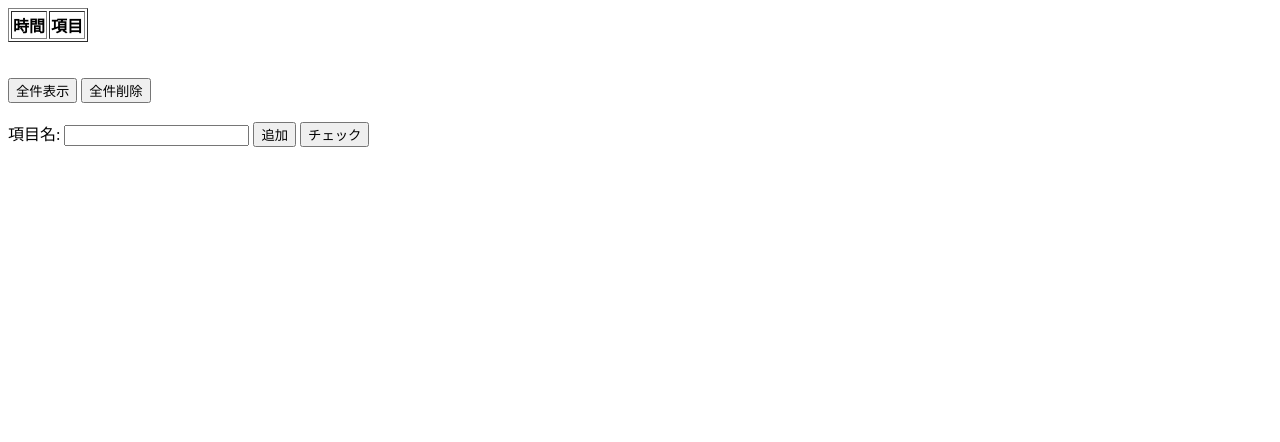
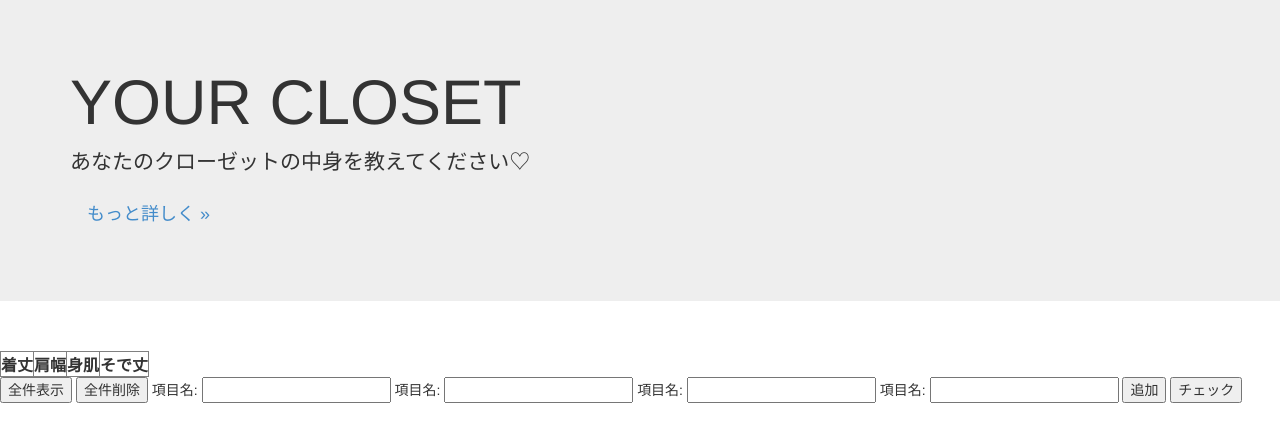
Before and after one commit to kondon/sekikon_isan, a website: page public/index.html in a window 1280 px wide. Drawn offline with nearby package versions, Linux system fonts and the light colour scheme.

Commit message:
index.html追加

```diff
--- a/public/index.html
+++ b/public/index.html
@@ -1,29 +1,45 @@
 <html>
  <head>
  <title>Node.js Ajax Cloudant Sample</title>
- <script src="http://code.jquery.com/jquery-1.11.3.min.js"></script>
- <script type="text/javascript" src="js/ui_item.js"></script>
+ <link href="/stylesheets/bootstrap.css" rel="stylesheet">
+ <script src="https://code.jquery.com/jquery-1.11.3.min.js"></script>
+ <script type="text/javascript" src="/js/ui_item.js"></script>
+ <script src="/js/bootstrap.min.js" type="text/javascript"></script>
  </head>
 
  <body>
+   <header class="jumbotron">
+      <div class="container">
+        <h1>YOUR CLOSET</h1>
+        <p>あなたのクローゼットの中身を教えてください♡</p>
+        <p><a class="btn btn-lg midashi-btn" role="button">もっと詳しく &raquo;</a></p>
+      </div>
+    </header>
+ <div class="container-fluid">
+	 <div class="row">
 		 <table id="dataTable" border="1">
 			 <thead>
 				 <tr>
- <th>時間</th><th>項目</th>
+				 	<th>着丈</th><th>肩幅</th><th>身肌</th><th>そで丈</th>
 				 </tr>
 			　</thead>
 			 <tbody id='tableItems'></tbody>
- </table><br>
-
+		 </table>
+	 </div>
+ </div>
+ <div class = "conttainer-fluid">
+ 	<div = "row">
  		<div id="form">
- <br>
 			 <button value="全件表示" id="getAll"> 全件表示 </button>
 			 <button value="全件削除" id="removeAll"> 全件削除 </button>
- <br><br>
 			 <span>項目名: </span><span><input type="text" id="item1"></span>
+			 <span>項目名: </span><span><input type="text" id="item2"></span>
+			 <span>項目名: </span><span><input type="text" id="item3"></span>
+			 <span>項目名: </span><span><input type="text" id="item4"></span>
 			 <button value="追加" id="add"> 追加 </button>
        <button value="チェック" id="cheack" onClick="cheack()"> チェック </button>
- <br>
+		</div>
+	</div>
  </div>
   </body>
 </html>
```
Lines whose indentation alone changed are shown as unchanged.
